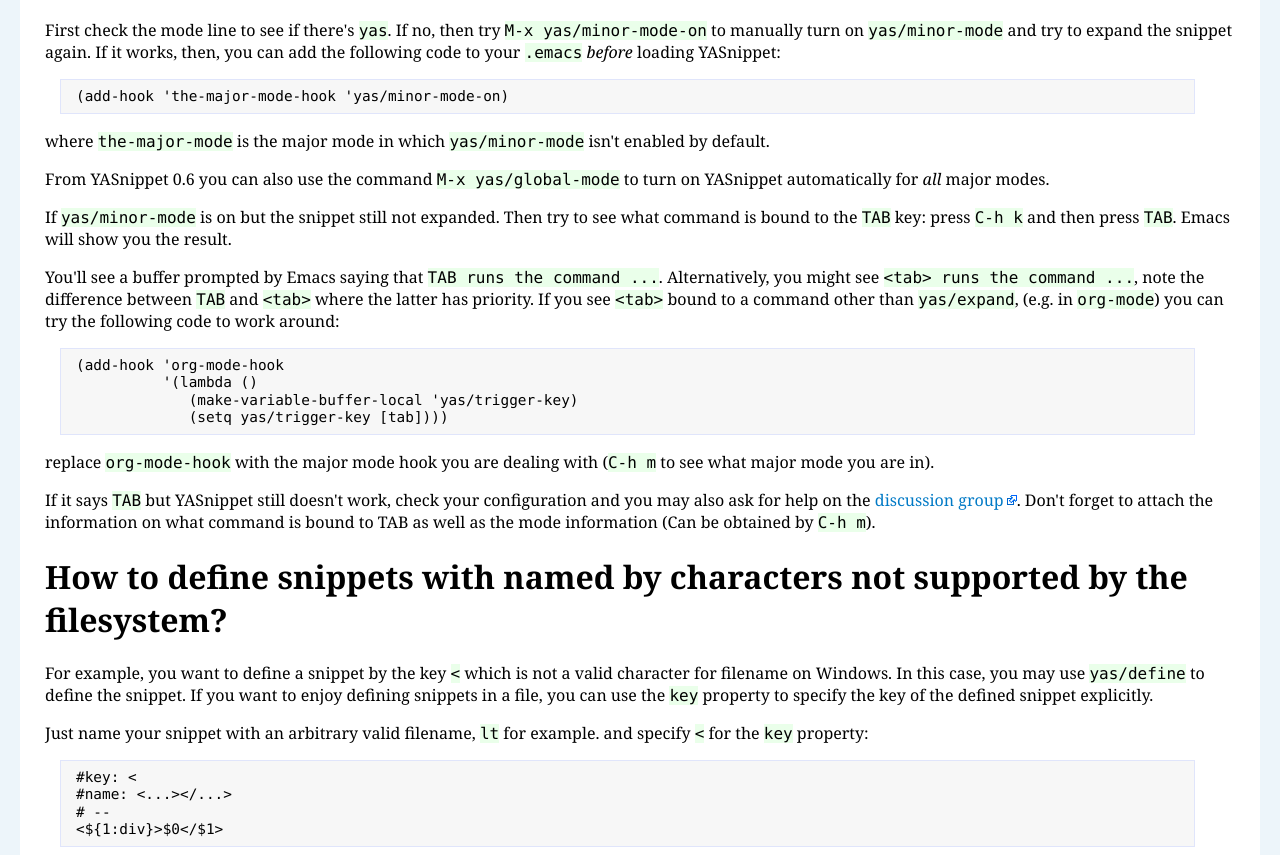
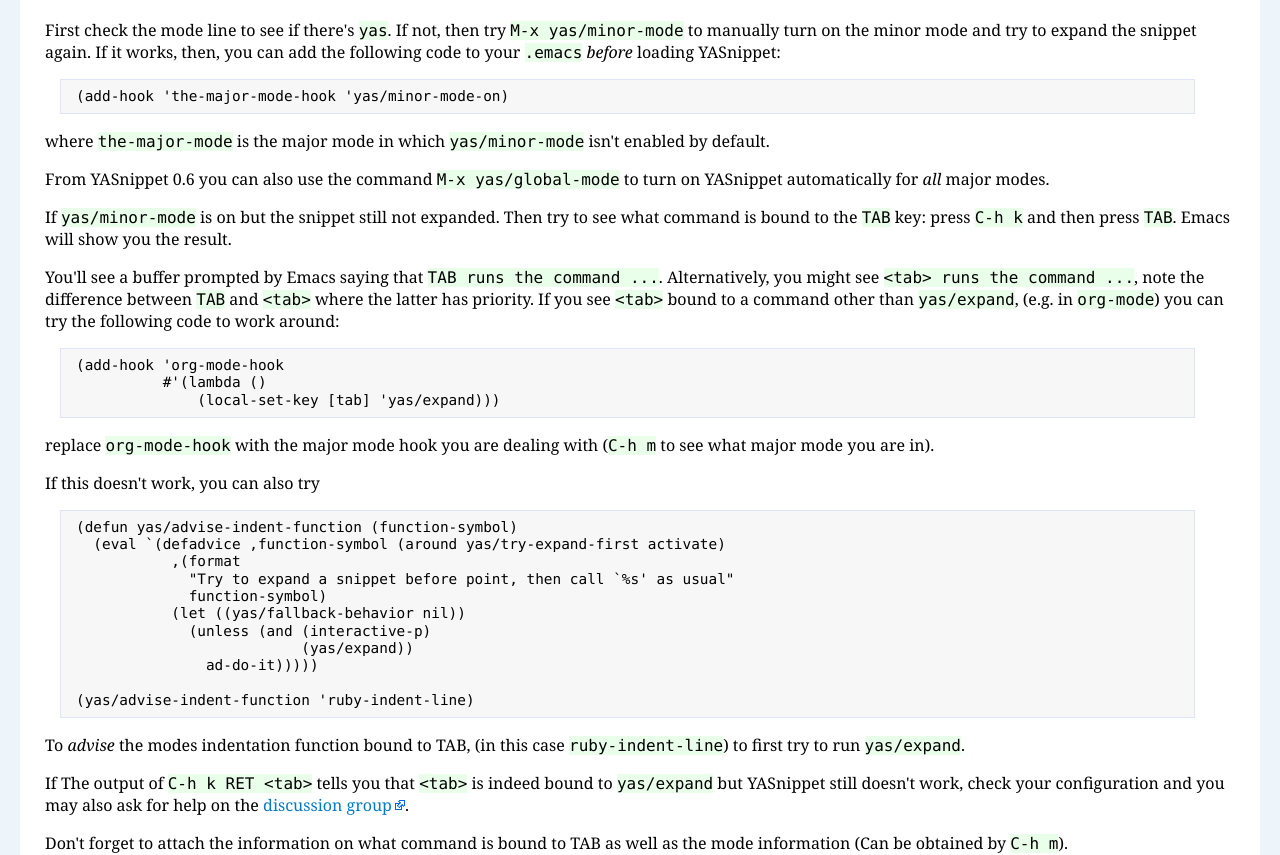
Before and after one commit to joaotavora/yasnippet, a plain HTML site: page doc/faq.html in a window 1280 px wide. Shown: the part 451-1306 px from the top of the page. Drawn offline with Linux system fonts and the light colour scheme.

Commit message:
* More adjustments in issue 84, fix issue 78, and faq update for issue 71

```diff
--- a/doc/faq.html
+++ b/doc/faq.html
@@ -5,8 +5,6 @@
 <meta http-equiv="Content-Type" content="text/html; charset=utf-8" />
 <meta name="generator" content="Docutils 0.6: http://docutils.sourceforge.net/" />
 <title>Frequently Asked Questions</title>
-<meta name="author" content="pluskid" />
-<meta name="date" content="2008-03-20" />
 <link rel="stylesheet" href="styles.css" type="text/css" />
 </head>
 <body>
@@ -68,10 +66,10 @@ newline for you automatically.</p>
 </div>
 <div class="section" id="why-tab-key-doesn-t-expand-a-snippet">
 <h1>Why TAB key doesn't expand a snippet?</h1>
-<p>First check the mode line to see if there's <tt class="docutils literal"><span class="pre">yas</span></tt>. If no, then try
-<tt class="docutils literal"><span class="pre">M-x</span> <span class="pre">yas/minor-mode-on</span></tt> to manually turn on <tt class="docutils literal"><span class="pre">yas/minor-mode</span></tt> and
-try to expand the snippet again. If it works, then, you can add the
-following code to your <tt class="docutils literal"><span class="pre">.emacs</span></tt> <em>before</em> loading YASnippet:</p>
+<p>First check the mode line to see if there's <tt class="docutils literal"><span class="pre">yas</span></tt>. If not, then try
+<tt class="docutils literal"><span class="pre">M-x</span> <span class="pre">yas/minor-mode</span></tt> to manually turn on the minor mode and try to
+expand the snippet again. If it works, then, you can add the following
+code to your <tt class="docutils literal"><span class="pre">.emacs</span></tt> <em>before</em> loading YASnippet:</p>
 <div class="highlight"><pre>(add-hook &#39;the-major-mode-hook &#39;yas/minor-mode-on)
 </pre></div>
 <p>where <tt class="docutils literal"><span class="pre">the-major-mode</span></tt> is the major mode in which <tt class="docutils literal"><span class="pre">yas/minor-mode</span></tt>
@@ -89,16 +87,32 @@ latter has priority. If you see <tt class="docutils literal"><span class="pre">&
 than <tt class="docutils literal"><span class="pre">yas/expand</span></tt>, (e.g. in <tt class="docutils literal"><span class="pre">org-mode</span></tt>) you can try the following
 code to work around:</p>
 <div class="highlight"><pre>(add-hook &#39;org-mode-hook
-          &#39;(lambda ()
-             (make-variable-buffer-local &#39;yas/trigger-key)
-             (setq yas/trigger-key [tab])))
+          #&#39;(lambda ()
+              (local-set-key [tab] &#39;yas/expand)))
 </pre></div>
 <p>replace <tt class="docutils literal"><span class="pre">org-mode-hook</span></tt> with the major mode hook you are dealing
 with (<tt class="docutils literal"><span class="pre">C-h</span> <span class="pre">m</span></tt> to see what major mode you are in).</p>
-<p>If it says <tt class="docutils literal"><span class="pre">TAB</span></tt> but YASnippet still doesn't work, check your
-configuration and you may also ask for help on the <a class="reference external" href="http://groups.google.com/group/smart-snippet">discussion group</a>. Don't forget to
-attach the information on what command is bound to TAB as well as the
-mode information (Can be obtained by <tt class="docutils literal"><span class="pre">C-h</span> <span class="pre">m</span></tt>).</p>
+<p>If this doesn't work, you can also try</p>
+<div class="highlight"><pre>(defun yas/advise-indent-function (function-symbol)
+  (eval `(defadvice ,function-symbol (around yas/try-expand-first activate)
+           ,(format
+             &quot;Try to expand a snippet before point, then call `%s&#39; as usual&quot;
+             function-symbol)
+           (let ((yas/fallback-behavior nil))
+             (unless (and (interactive-p)
+                          (yas/expand))
+               ad-do-it)))))
+
+(yas/advise-indent-function &#39;ruby-indent-line)
+</pre></div>
+<p>To <em>advise</em> the modes indentation function bound to TAB, (in this case
+<tt class="docutils literal"><span class="pre">ruby-indent-line</span></tt>) to first try to run <tt class="docutils literal"><span class="pre">yas/expand</span></tt>.</p>
+<p>If The output of <tt class="docutils literal"><span class="pre">C-h</span> <span class="pre">k</span> <span class="pre">RET</span> <span class="pre">&lt;tab&gt;</span></tt> tells you that <tt class="docutils literal"><span class="pre">&lt;tab&gt;</span></tt> is
+indeed bound to <tt class="docutils literal"><span class="pre">yas/expand</span></tt> but YASnippet still doesn't work, check
+your configuration and you may also ask for help on the <a class="reference external" href="http://groups.google.com/group/smart-snippet">discussion
+group</a>.</p>
+<p>Don't forget to attach the information on what command is bound to TAB
+as well as the mode information (Can be obtained by <tt class="docutils literal"><span class="pre">C-h</span> <span class="pre">m</span></tt>).</p>
 </div>
 <div class="section" id="how-to-define-snippets-with-named-by-characters-not-supported-by-the-filesystem">
 <h1>How to define snippets with named by characters not supported by the filesystem?</h1>
```
Also changed, not shown: 5 other files.
